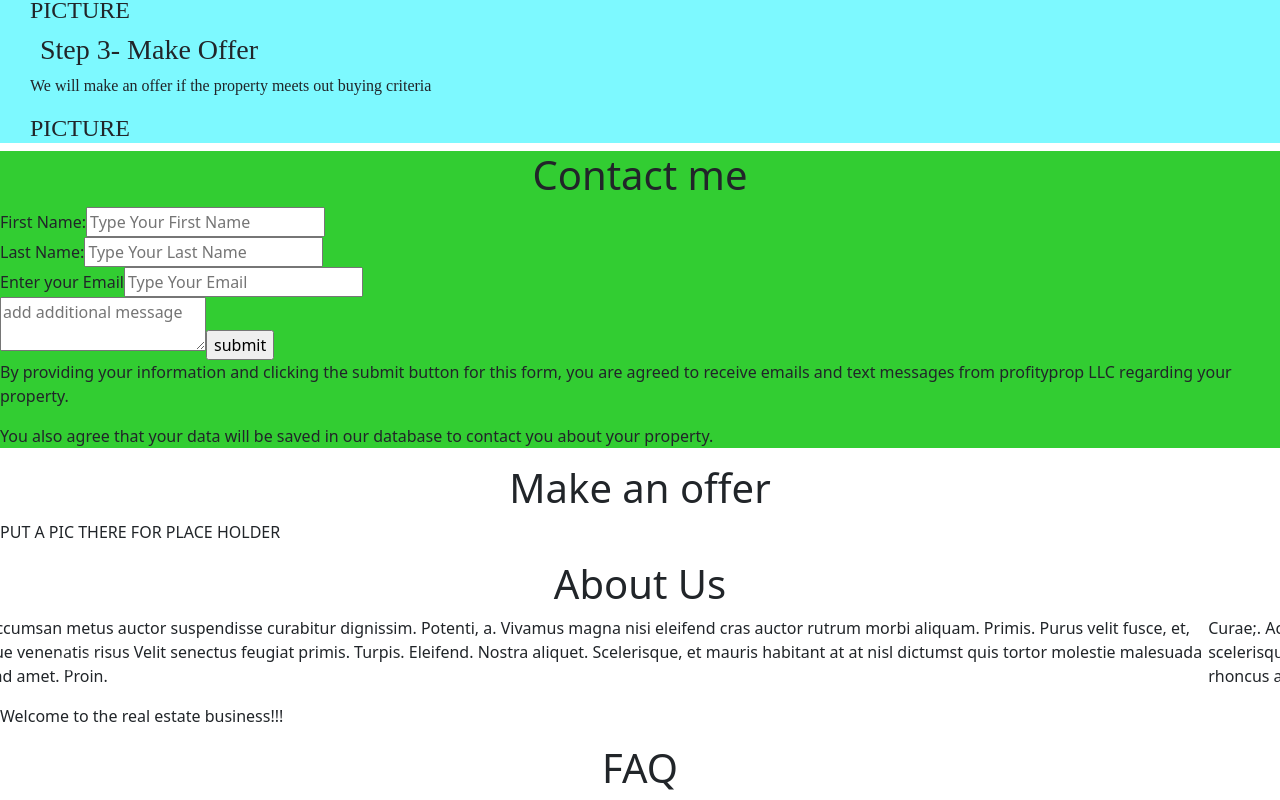
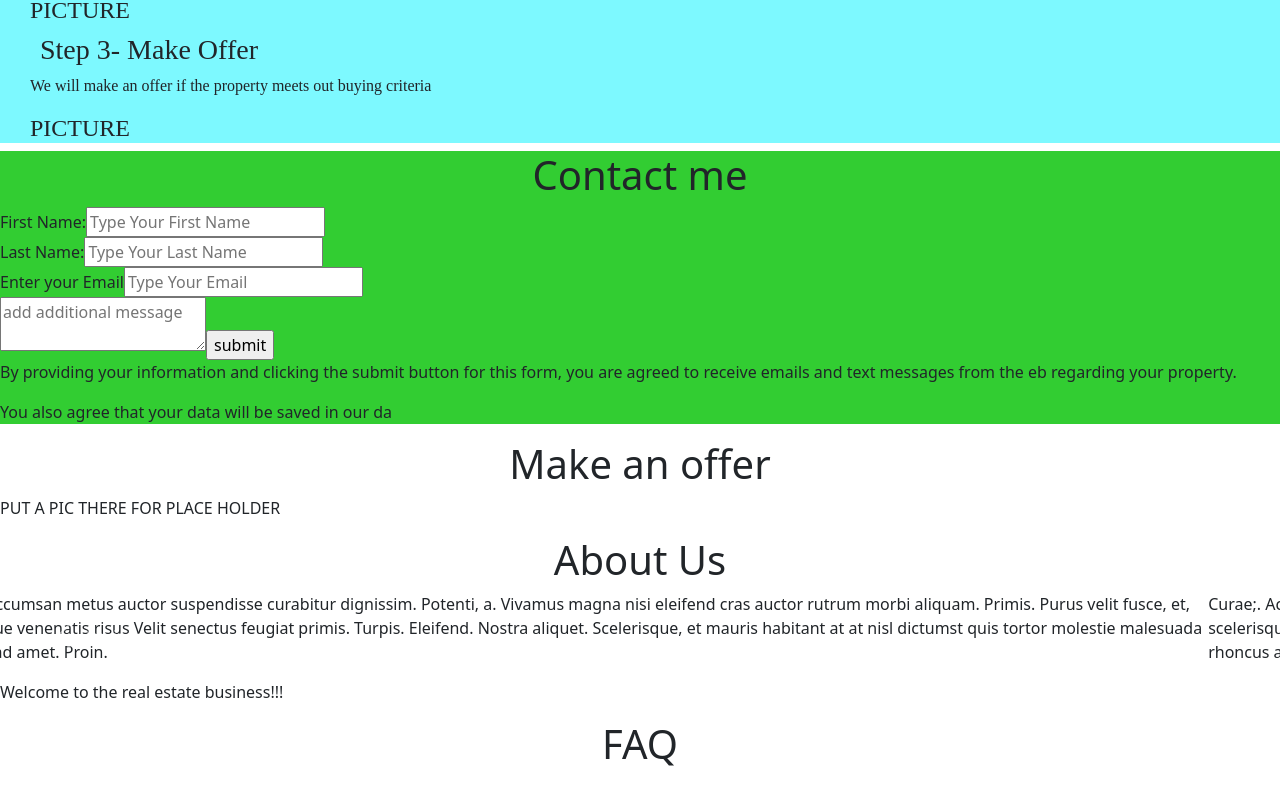
Before and after one commit to Sharlayne/real-estate-project, an Angular app: page / in a window 1280 px wide. Shown: the part 1262-2062 px from the top of the page. After the commit the page ends 2038 px from the top, so only its background shows below. Built offline with nearby package versions, Linux system fonts and the light colour scheme.

Commit message:
changing names

```diff
--- a/src/app/app.component.html
+++ b/src/app/app.component.html
@@ -109,8 +109,8 @@
                 <textarea name="message box" placeholder="add additional message"></textarea>
                 <input type="submit" value="submit">
                 <p>By providing your information and clicking the submit button for this form, you are agreed to
-                    receive emails and text messages from profityprop LLC regarding your property.</p>
-                <p>You also agree that your data will be saved in our database to contact you about your property.
+                    receive emails and text messages from the eb regarding your property.</p>
+                <p>You also agree that your data will be saved in our da
                 </p>
             </div>
         </form>
```
